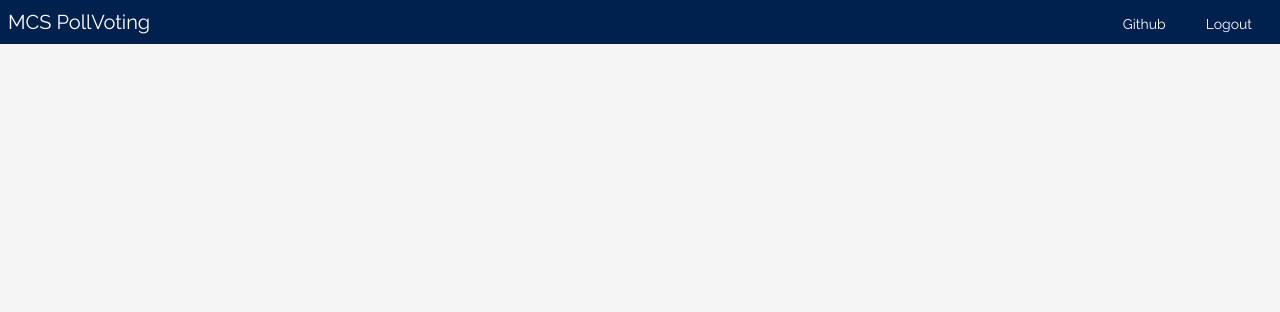
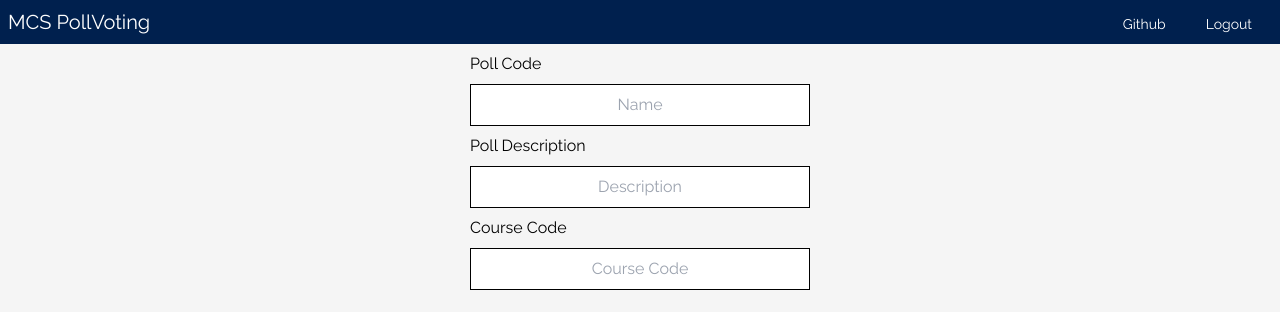
Before and after one commit to utmgdsc/PollVotingSystem, a React (Create React App) app in the folder client/: page /createpoll in a window 1280 px wide. Shown: the top 312 px of the page. Built offline with nearby package versions, Linux system fonts and the light colour scheme.

Commit message:
Add CreatePollPage Progress

```diff
--- a/client/src/App.tsx
+++ b/client/src/App.tsx
@@ -3,6 +3,7 @@ import { Navbar, Option } from "./components/Navbar";
 import { BrowserRouter, Route, Switch } from "react-router-dom";
 import { JoinPoll } from "./pages/JoinPoll";
 import { VotePage } from "./pages/VotePage";
+import { CreatePoll } from "./pages/CreatePoll";
 
 const App = () => {
   const arr: Array<Option> = [
@@ -31,6 +32,9 @@ const App = () => {
                 question={"What's the runtime of the function?"}
               />
             </Route>
+            <Route exact path={"/createpoll"}>
+              <CreatePoll />
+            </Route>
           </Switch>
         </BrowserRouter>
       </div>
--- /dev/null
+++ b/client/src/components/PollInput.tsx
@@ -0,0 +1,34 @@
+import React from "react";
+
+type handler = (value: string) => void;
+
+interface PollInputParams {
+  placeholder: string;
+  inputHeader?: string;
+  onChangeHandler: handler;
+  pollValue: string;
+}
+
+export const PollInput = ({
+  placeholder,
+  inputHeader,
+  pollValue,
+  onChangeHandler,
+}: PollInputParams) => {
+  return (
+    <div className={"flex flex-col"}>
+      <div className={"my-2"}>{inputHeader !== null ? inputHeader : <></>}</div>
+      <input
+        className={
+          "focus:outline-none text-center border border-black py-2 px-20"
+        }
+        type={"text"}
+        placeholder={placeholder}
+        value={pollValue}
+        onChange={(e) => {
+          onChangeHandler(e.target.value);
+        }}
+      />
+    </div>
+  );
+};
--- /dev/null
+++ b/client/src/pages/CreatePoll.tsx
@@ -0,0 +1,49 @@
+import React, { useState } from "react";
+import { PollInput } from "../components/PollInput";
+
+interface NewPoll {
+  name: string;
+  description: string;
+  courseCode: string;
+  questions: PollQuestion[];
+}
+
+interface PollQuestion {
+  question: string;
+  pollOptions: number;
+}
+
+export const CreatePoll = () => {
+  const initialState: NewPoll = {
+    name: "",
+    description: "",
+    courseCode: "",
+    questions: [],
+  };
+  const [pollConfig, updatePollConfig] = useState(initialState);
+  const pollOptions = [
+    ["Poll Code", "Name"],
+    ["Poll Description", "Description"],
+    ["Course Code", "Course Code"],
+  ];
+
+  const handler = (a: string, b: string) => {
+    const newPollConfig = { ...pollConfig };
+    console.log(newPollConfig);
+    updatePollConfig(newPollConfig);
+  };
+
+  const pollInputs = pollOptions.map((pollOption, idx) => {
+    return (
+      <PollInput
+        key={idx}
+        onChangeHandler={(e: string) => handler(e, pollOption[1].toLowerCase())}
+        pollValue={pollConfig.name}
+        inputHeader={pollOption[0]}
+        placeholder={pollOption[1]}
+      />
+    );
+  });
+
+  return <div className={"flex flex-col"}>{pollInputs}</div>;
+};
--- a/client/src/pages/JoinPoll.tsx
+++ b/client/src/pages/JoinPoll.tsx
@@ -13,7 +13,9 @@ export const JoinPoll = () => {
       <p className={"text-2xl py-2 my-3 font-medium"}>MCS PollVoting</p>
       <div className={"flex flex-col"}>
         <input
-          className={"focus:outline-none text-center border border-black py-2"}
+          className={
+            "focus:outline-none text-center border border-black py-2 px-20"
+          }
           type={"text"}
           placeholder={"Poll Code"}
           value={pollCode}
```
